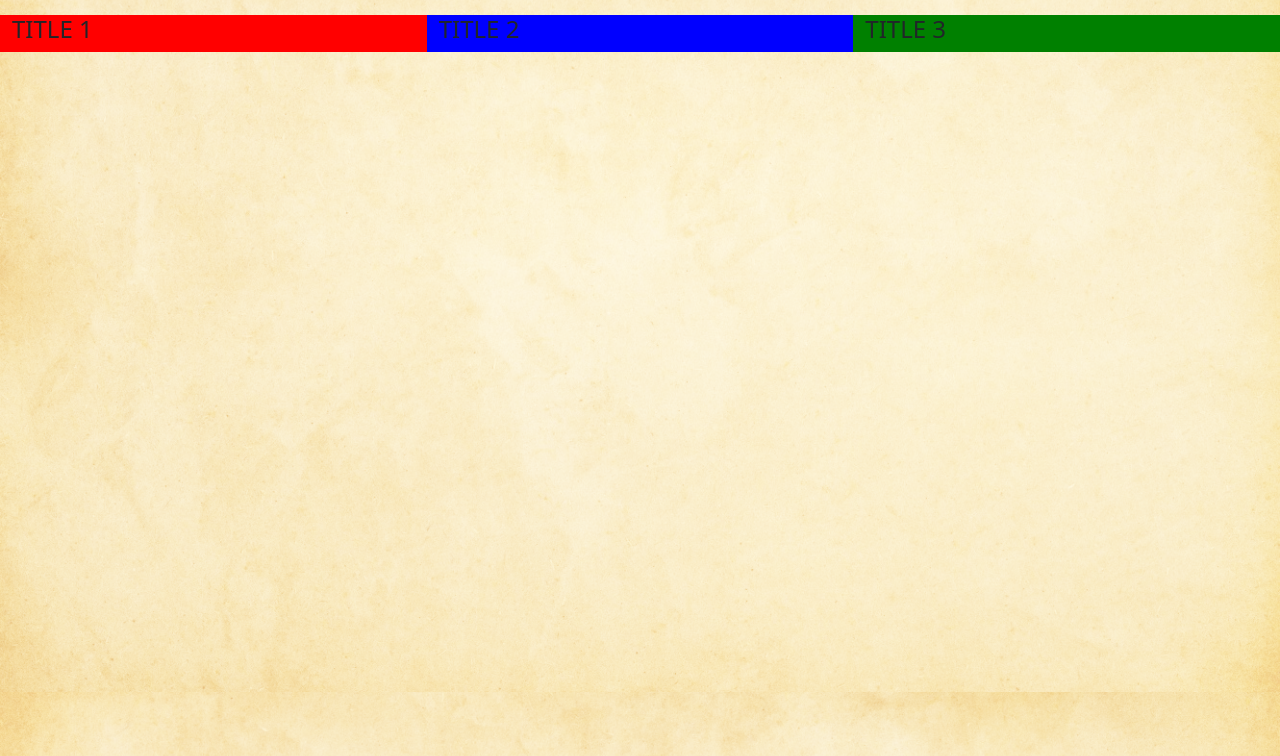
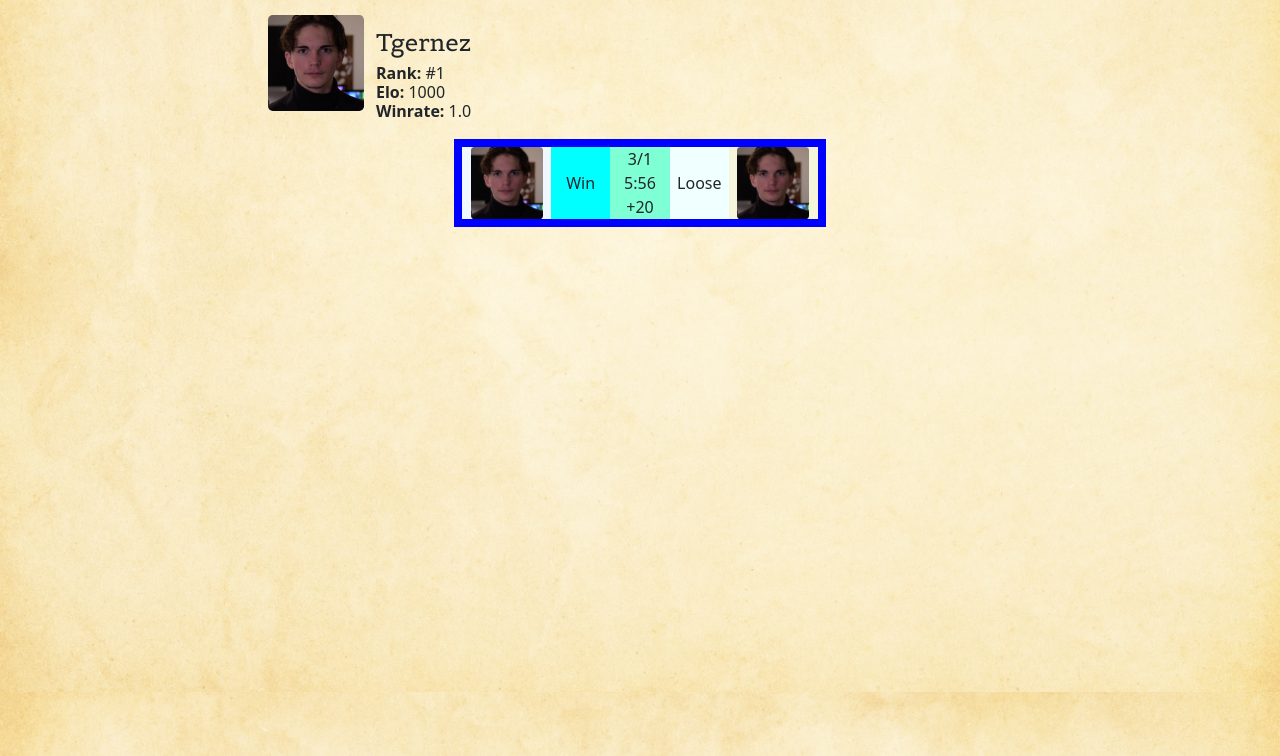
Before and after one commit to Plaetorius/ft_transcendence_front, a plain HTML site: page src/templates/index.html in a window 1280 px wide. Shown: the part 161-917 px from the top of the page. Drawn offline with Linux system fonts and the light colour scheme.

Commit message:
basic profile, work on match history

```diff
--- /dev/null
+++ b/src/static/css/game/history.css
@@ -0,0 +1,8 @@
+.history-profile-picture {
+	height: 9vh;
+	width: 9vh;
+	overflow: hidden;
+	object-fit: cover;
+    object-position: center;
+	border-radius: 5%;
+}
--- /dev/null
+++ b/src/static/css/general/general.css
@@ -0,0 +1,12 @@
+main {
+    margin-top: 22vh;
+    height: 1000vh;
+}
+
+section {
+	display: none;
+}
+
+section.active {
+	display: block;
+}
--- a/src/static/css/general/header.css
+++ b/src/static/css/general/header.css
@@ -25,11 +25,6 @@ body {
     background-size: contain;
     background-blend-mode: screen;
     background-color: rgba(222, 184, 135);
-}
-
-main {
-    margin-top: 22vh;
-    height: 1000vh;
 }
 
 .bg-red {
--- /dev/null
+++ b/src/static/css/general/my-profile.css
@@ -0,0 +1,40 @@
+#my-profile {
+	padding-left: 20vw;
+	padding-right: 20vw;
+}
+
+#my-profile #my-profile-picture {
+	height: 12vh;
+	width: 12vh;
+	overflow: hidden;
+	object-fit: cover;
+    object-position: center;
+	border-radius: 5%;
+}
+
+#my-profile #my-username {
+	margin-top: 0.6rem;
+	font-size: 1.5rem;
+	font-family: 'Belgrano-Regular';
+}
+
+#my-profile-header span {
+	font-weight: bold;
+}
+
+#my-profile-header p {
+	margin: 0;
+	padding: 0;
+}
+
+#my-profile-header #my-profile-elo {
+	margin-top: -0.3rem;
+}
+
+#my-profile-header #my-profile-winrate {
+	margin-top: -0.3rem;
+}
+
+#my-profile-history {
+	margin-top: 2vh;
+}
--- a/src/templates/index.html
+++ b/src/templates/index.html
@@ -7,6 +7,9 @@
     <title>Transcendence</title>
     <link rel="stylesheet" href="../static/bootstrap/css/bootstrap.min.css">
     <link rel="stylesheet" href="../static/css/general/header.css">
+    <link rel="stylesheet" href="../static/css/general/general.css">
+    <link rel="stylesheet" href="../static/css/general/my-profile.css">
+    <link rel="stylesheet" href="../static/css/game/history.css">
 </head>
 <body>
     <header class="container-fluid px-5">
@@ -19,7 +22,8 @@
                 <h1 id="newspaperTitle">Transcendence</h1>
             </div>
             <div class="col-2 d-flex flex-column align-items-center justify-content-center header-right-section">
-                <img src="https://picsum.photos/200/300" draggable="false">
+                <!-- <img src="https://picsum.photos/200/300" draggable="false"> -->
+				<img src="../static/profile_pictures/tgernez-intra-pp.jpg" draggable="false">
                 <p>PROFILE</p>
             </div>
         </div>
@@ -40,18 +44,60 @@
     </header>
     <nav>
     </nav>
-    <main class="container-fluid">
-        <div class="row">
-            <section class="col-4 bg-red">
-                <h4>TITLE 1</h4>
-            </section>
-            <section class="col-4 bg-blue">
-                <h4>TITLE 2</h4>
-            </section>
-            <section class="col-4 bg-green">
-                <h4>TITLE 3</h4>
-            </section>
-        </div>
+    <main>
+		<section id="home" class="container-fluid">
+			<div class="row">
+				<div class="col-4 bg-red">
+					<h4>TITLE 1</h4>
+				</div>
+				<div class="col-4 bg-blue">
+					<h4>TITLE 2</h4>
+				</div>
+				<div class="col-4 bg-green">
+					<h4>TITLE 3</h4>
+				</div>
+			</div>
+		</section>
+
+		<section id="my-profile" class="active">
+			<div class="container-fluid">
+				<div id="my-profile-header" class="row d-inline-flex">
+					<div class="col m-0">
+						<img id="my-profile-picture" src="../static/profile_pictures/tgernez-intra-pp.jpg" draggable="false">
+					</div>
+					<div class="col m-0 p-0">
+						<label id="my-username" for="my-profile-picture">Tgernez</label>
+						<p id="my-profile-rank"><span>Rank: </span>#1</p>
+						<p id="my-profile-elo"><span>Elo: </span>1000</p>
+						<p id="my-profile-winrate"><span>Winrate: </span>1.0</p>
+					</div>
+				</div>
+			</div>
+			<div class="d-inline-flex w-100">
+				<div id="my-profile-history" class="container-fluid d-flex justify-content-center">
+					<div class="row d-inline-flex bg-blue w-50 m-0 p-2 justify-content-around">
+						<div class="col-3 d-flex justify-content-center m-0 p-0" style="background-color: aliceblue;">
+							<img class="history-profile-picture" src="../static/profile_pictures/tgernez-intra-pp.jpg" draggable="false">
+						</div>
+						<div class="col-2 m-0 p-0 d-flex flex-column align-items-center justify-content-center" style="background-color: aqua;">
+							Win
+						</div>
+						<div class="col-2 m-0 p-0 d-flex flex-column align-items-center justify-content-center" style="background-color: aquamarine;">
+							<div>3/1</div>
+							<div>5:56</div>
+							<div>+20</div>
+						</div>
+						<div class="col-2 m-0 p-0 d-flex flex-column align-items-center justify-content-center" style="background-color: azure;">
+							Loose
+						</div>
+						<div class="col-3 d-flex justify-content-center m-0 p-0" style="background-color:beige">
+							<img class="history-profile-picture" src="../static/profile_pictures/tgernez-intra-pp.jpg" draggable="false">
+						</div>
+					</div>
+				</div>
+			</div>
+
+		</section>
     </main>
     <script src="../static/js/test.js"></script>
     <script src="../static/bootstrap/js/bootstrap.bundle.min.js"></script>
```
Also changed, not shown: src/static/icons/nuka-cola-cap.png (added), src/static/profile_pictures/tgernez-intra-pp.jpg (added).
